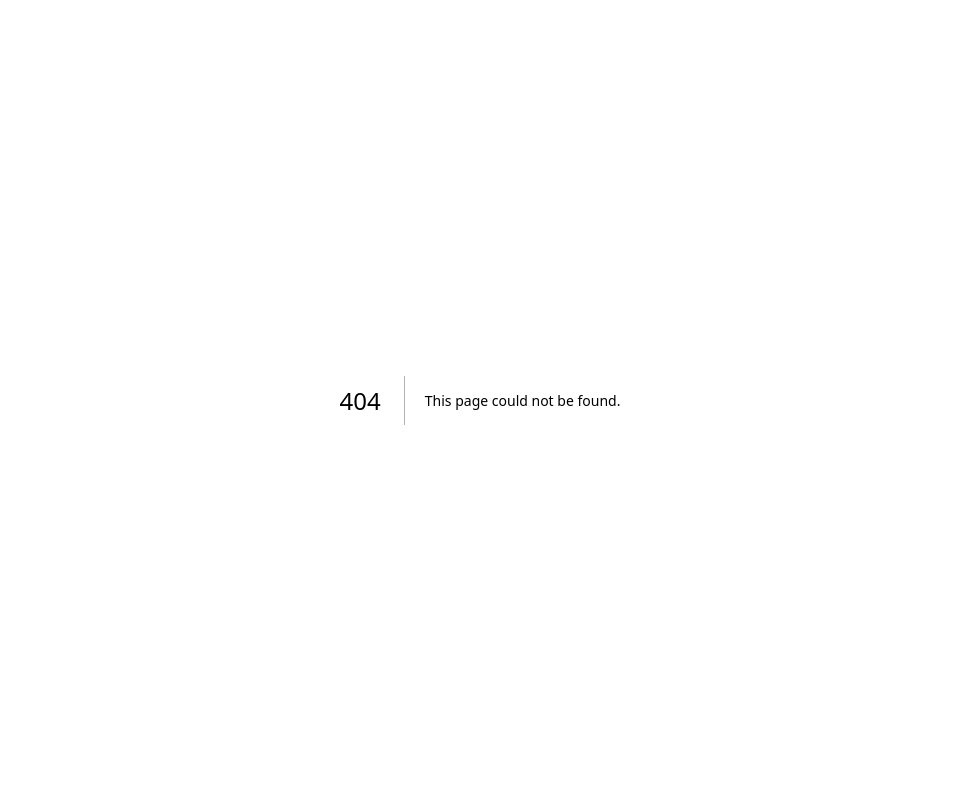
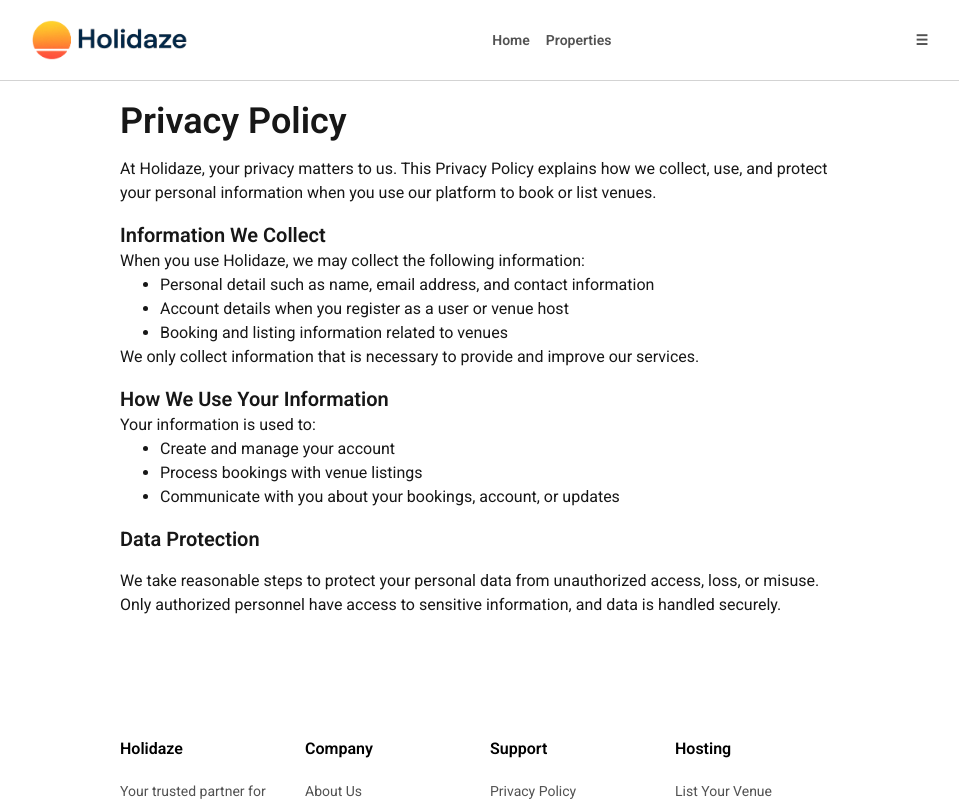
Before and after one commit to danielekeberg/Holidaze, a Next.js app: page /policy in a window 1280 px wide. Before the commit this address had no page. Shown: the top 801 px of the page, without its empty margins (160-1119 px from the left). Built offline with nearby package versions, Linux system fonts and the light colour scheme; no server answers.

Commit message:
Added About us and Privacy Policy page

```diff
--- /dev/null
+++ b/app/about/page.tsx
@@ -0,0 +1,23 @@
+'use client';
+import Header from "@/app/components/Header";
+import Footer from "@/app/components/Footer";
+
+export default function Home() {
+
+  return (
+    <>
+      <Header />
+      <div className="flex flex-col gap-20 xl:mx-70 mx-5 md:mx-50 py-5">
+        <div className="flex flex-col gap-4 mb-10 min-h-[50vh]">
+          <h1 className="text-4xl font-bold">About us</h1>
+          <p>At Holidaze, we believe that finding the perfect place to stay or the perfect guest - should be simple, inspiring, and stress-free.</p>
+          <p>Holidaze is a booking platform that connects people looking for unique places to stay with hosts who want to share their venues with the world. Wether it's a cozy cabin, a city apartment, or a destination made for unforgettable experiences, Holidaze makes it easy to explore, book, and manage venues in one seamless space.</p>
+          <p>For guest, we focus on clarity, trust, and ease - helping you discover and book venues that fit your plans and your style. For venue owners, Holidaze offers a straightforward way to list, manage, and rent out spaces while reacing a wide audience of eager travelers.</p>
+          <p>We're passionate about creating meaningful connections between people and places. Holidaze isn't just about booking s- it's about experiences, flexibility, and making every stay feel effortless, wether you're traveling or hosting</p>
+          <p>Welcome to HGolidaze - where venues meet possibilities.</p>
+        </div>
+        <Footer />
+      </div>
+    </>
+  );
+}
--- a/app/components/Footer.tsx
+++ b/app/components/Footer.tsx
@@ -13,7 +13,7 @@ export default function Footer() {
                 <div className="flex flex-col gap-5">
                     <h5 className="text-black font-bold">Company</h5>
                     <div className="text-sm">
-                        <Link href="" className="hover:text-blue-500 transition">
+                        <Link href="../about/" className="hover:text-blue-500 transition">
                             <p>About Us</p>
                         </Link>
                     </div>
@@ -21,10 +21,7 @@ export default function Footer() {
                 <div className="flex flex-col gap-5">
                     <h5 className="text-black font-bold">Support</h5>
                     <div className="text-sm">
-                        <Link href="" className="hover:text-blue-500 transition">
-                            <p>Contact Us</p>
-                        </Link>
-                        <Link href="" className="hover:text-blue-500 transition">
+                        <Link href="../policy/" className="hover:text-blue-500 transition">
                             <p>Privacy Policy</p>
                         </Link>
                     </div>
@@ -32,7 +29,7 @@ export default function Footer() {
                 <div className="flex flex-col gap-5">
                     <h5 className="text-black font-bold">Hosting</h5>
                     <div className="text-sm">
-                        <Link href="" className="hover:text-blue-500 transition">
+                        <Link href="../create/" className="hover:text-blue-500 transition">
                             <p>List Your Venue</p>
                         </Link>
                     </div>
--- a/app/components/Header.tsx
+++ b/app/components/Header.tsx
@@ -7,7 +7,6 @@ export default function Header() {
     const [username, setUsername] = useState<string | null>();
     const [venueManager, setVenueManager] = useState<string | null>();
     const [hamburger, setHamburger] = useState(false);
-    const menuRef = useRef(null);
 
     useEffect(() => {
         const loggedIn = localStorage.getItem('loggedIn')
@@ -75,21 +74,15 @@ export default function Header() {
                                         </Link>
                                         :
                                         null}
-                                        <Link href="">
+                                        <Link href="../about/">
                                             <p className="cursor-pointer hover:bg-neutral-200 py-2 px-5 border-b border-neutral-300 ">About Us</p>
-                                        </Link>
-                                        <Link href="">
-                                            <p className="cursor-pointer hover:bg-neutral-200 py-2 px-5 border-b border-neutral-300">Contact Us</p>
                                         </Link>
                                         <button onClick={handleLogout} className="cursor-pointer hover:bg-neutral-200 py-2 px-5 w-full">Logout</button>
                                     </>
                                 :
                                     <>
-                                        <Link href="">
+                                        <Link href="../about/">
                                             <p className="cursor-pointer hover:bg-neutral-200 py-2 px-5 border-b border-neutral-300">About Us</p>
-                                        </Link>
-                                        <Link href="">
-                                            <p className="cursor-pointer hover:bg-neutral-200 py-2 px-5 border-b border-neutral-300">Contact Us</p>
                                         </Link>
                                         <Link href="../login/">
                                             <p className="cursor-pointer w-full hover:bg-neutral-200 py-2 px-5 border-b border-neutral-300">Sign in</p>
--- a/app/create/page.tsx
+++ b/app/create/page.tsx
@@ -1,13 +1,25 @@
+'use client';
 import Header from "@/app/components/Header";
 import Footer from "@/app/components/Footer";
 import Create from "@/app/components/Create";
+import { useState, useEffect } from "react";
 
 export default function Home() {
+  const [isLoggedIn, setIsLoggedIn] = useState(false);
+  useEffect(() => {
+    const loggedIn = localStorage.getItem('loggedIn')
+    setIsLoggedIn(!!loggedIn)
+  },[])
+
   return (
     <>
       <Header />
       <div className="flex flex-col gap-20 xl:mx-70 mx-5 md:mx-50 py-5">
+        {isLoggedIn ?
         <Create />
+        :
+        <p className="h-[60vh]">Access denied</p>
+        }
         <Footer />
       </div>
     </>
--- /dev/null
+++ b/app/policy/page.tsx
@@ -0,0 +1,39 @@
+import Header from "@/app/components/Header";
+import Footer from "@/app/components/Footer";
+
+export default function Home() {
+
+  return (
+    <>
+      <Header />
+      <div className="flex flex-col gap-20 xl:mx-70 mx-5 md:mx-50 py-5">
+        <div className="flex flex-col gap-4 mb-10 min-h-[50vh]">
+          <h1 className="text-4xl font-bold">Privacy Policy</h1>
+          <p>At Holidaze, your privacy matters to us. This Privacy Policy explains how we collect, use, and protect your personal information when you use our platform to book or list venues.</p>
+          <div>
+            <h5 className="text-xl font-bold">Information We Collect</h5>
+            <p>When you use Holidaze, we may collect the following information:</p>
+            <ul className="ml-10">
+                <li className="list-disc">Personal detail such as name, email address, and contact information</li>
+                <li className="list-disc">Account details when you register as a user or venue host</li>
+                <li className="list-disc">Booking and listing information related to venues</li>
+            </ul>
+            <p>We only collect information that is necessary to provide and improve our services.</p>
+          </div>
+          <div>
+            <h5 className="text-xl font-bold">How We Use Your Information</h5>
+            <p>Your information is used to:</p>
+            <ul className="ml-10">
+                <li className="list-disc">Create and manage your account</li>
+                <li className="list-disc">Process bookings with venue listings</li>
+                <li className="list-disc">Communicate with you about your bookings, account, or updates</li>
+            </ul>
+          </div>
+          <h5 className="text-xl font-bold">Data Protection</h5>
+          <p>We take reasonable steps to protect your personal data from unauthorized access, loss, or misuse. Only authorized personnel have access to sensitive information, and data is handled securely.</p>
+        </div>
+        <Footer />
+      </div>
+    </>
+  );
+}
```
